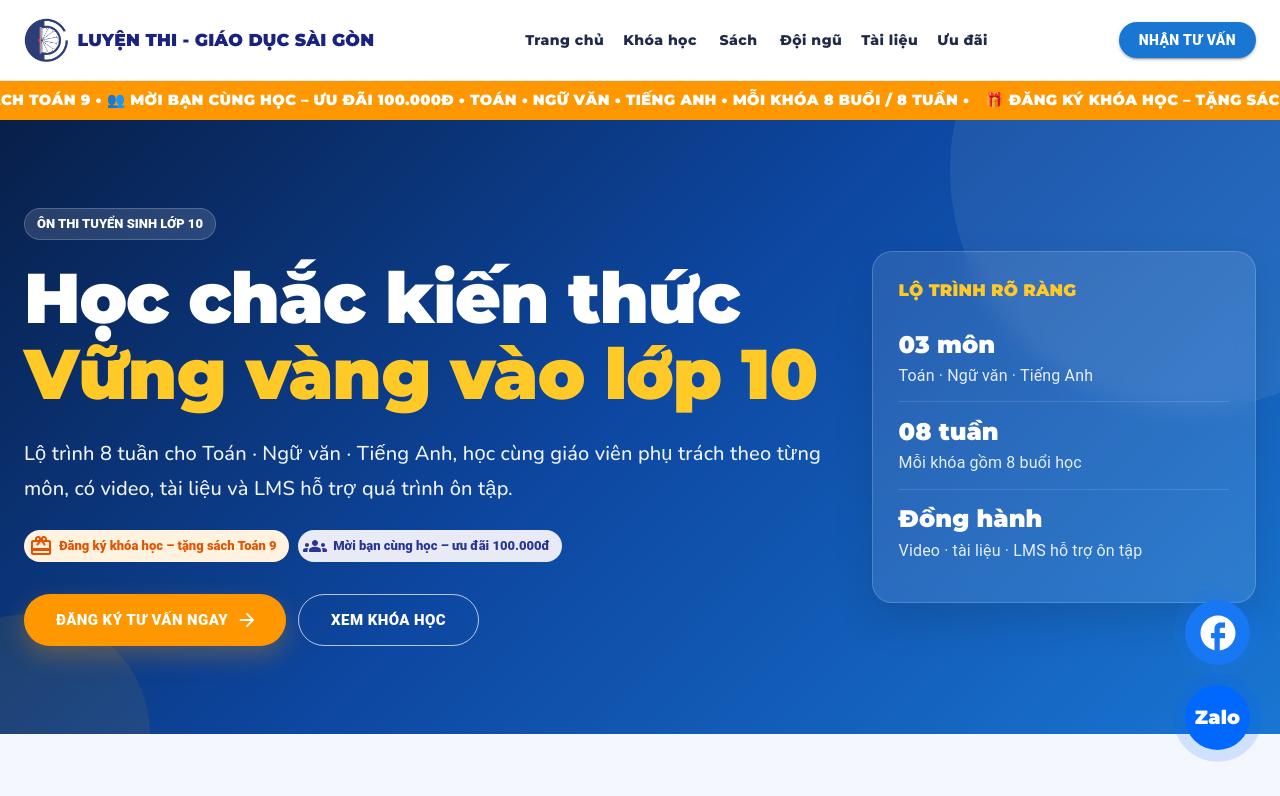
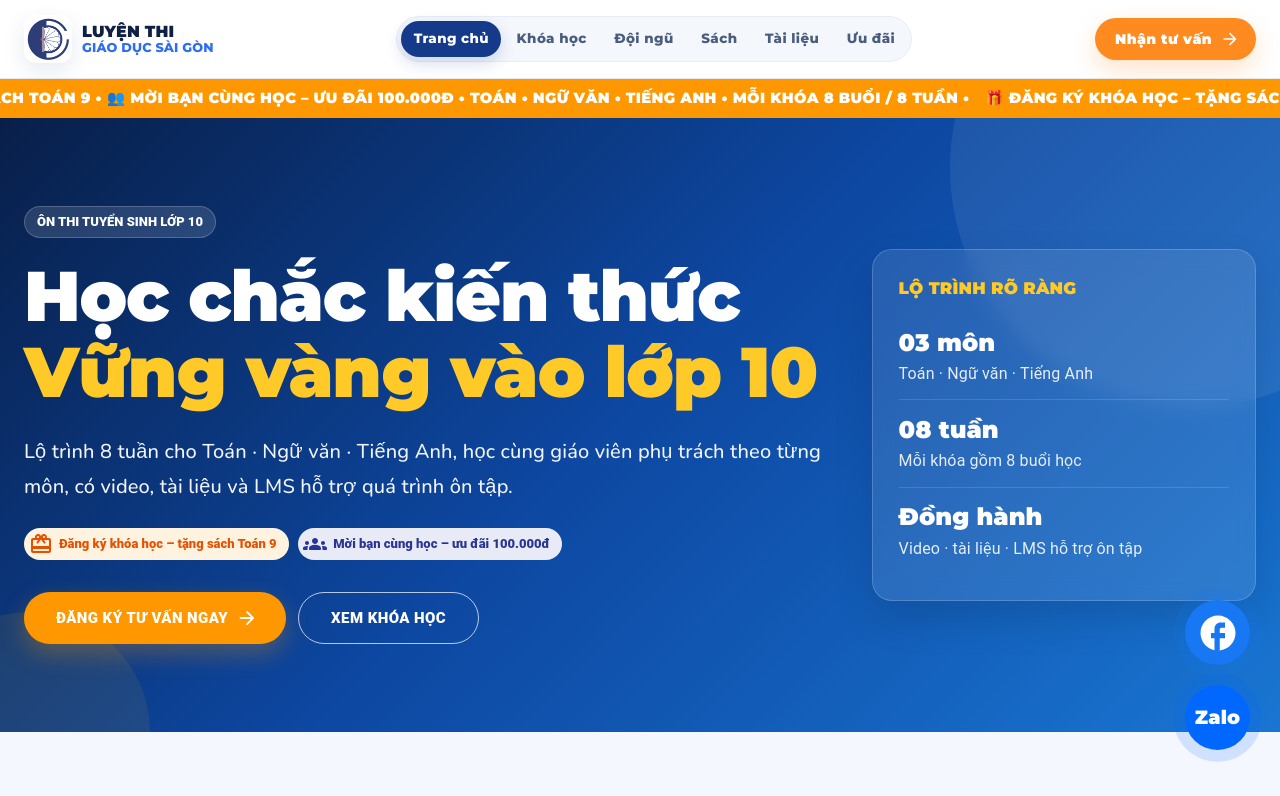
Before and after one commit to khanhu2805/luyen-thi-gdsg, a Next.js app: page / in a window 1280 px wide. Shown: the top 796 px of the page. Built offline with nearby package versions, Linux system fonts and the light colour scheme.

Commit message:
Redesign navigation with modern glass header

```diff
--- a/app/components/Header.tsx
+++ b/app/components/Header.tsx
@@ -12,75 +12,119 @@ import {
   ListItem,
   ListItemButton,
   ListItemText,
+  Stack,
   Toolbar,
   Typography,
 } from '@mui/material';
-import CloseIcon from '@mui/icons-material/Close';
-import MenuIcon from '@mui/icons-material/Menu';
+import ArrowForwardRoundedIcon from '@mui/icons-material/ArrowForwardRounded';
+import CloseRoundedIcon from '@mui/icons-material/CloseRounded';
+import MenuRoundedIcon from '@mui/icons-material/MenuRounded';
 import Image from 'next/image';
 import Link from 'next/link';
+import { usePathname } from 'next/navigation';
 
 const navItems = [
   { label: 'Trang chủ', path: '/' },
   { label: 'Khóa học', path: '/khoa-hoc' },
+  { label: 'Đội ngũ', path: '/doi-ngu' },
   { label: 'Sách', path: '/sach' },
-  { label: 'Đội ngũ', path: '/doi-ngu' },
   { label: 'Tài liệu', path: '/tai-lieu-on-luyen' },
   { label: 'Ưu đãi', path: '/chinh-sach' },
 ];
 
 export default function Header() {
+  const pathname = usePathname();
   const [mobileOpen, setMobileOpen] = useState(false);
   const [isScrolled, setIsScrolled] = useState(false);
 
   useEffect(() => {
-    const handleScroll = () => setIsScrolled(window.scrollY > 20);
-    window.addEventListener('scroll', handleScroll);
+    const handleScroll = () => setIsScrolled(window.scrollY > 12);
+    handleScroll();
+    window.addEventListener('scroll', handleScroll, { passive: true });
     return () => window.removeEventListener('scroll', handleScroll);
   }, []);
 
-  const navLinkStyle = {
-    fontWeight: 800,
-    fontFamily: "'Montserrat', sans-serif",
-    color: '#1f2a4a',
-    textTransform: 'none',
-    fontSize: '0.88rem',
-    px: 1.2,
-    whiteSpace: 'nowrap',
-    '&:hover': { color: '#1976d2', bgcolor: 'transparent' },
+  const isActive = (path: string) => {
+    if (path === '/') return pathname === '/';
+    return pathname.startsWith(path);
   };
 
   return (
     <>
       <AppBar
         position="sticky"
-        elevation={isScrolled ? 4 : 0}
+        elevation={0}
         sx={{
-          bgcolor: isScrolled ? 'rgba(255,255,255,.93)' : 'white',
-          color: '#1f2a4a',
-          backdropFilter: isScrolled ? 'blur(10px)' : 'none',
-          borderBottom: isScrolled ? 'none' : '1px solid #edf0f4',
+          color: '#102044',
+          bgcolor: isScrolled ? 'rgba(255,255,255,.90)' : 'rgba(255,255,255,.96)',
+          backdropFilter: 'blur(18px)',
+          WebkitBackdropFilter: 'blur(18px)',
+          borderBottom: isScrolled
+            ? '1px solid rgba(193,207,231,.72)'
+            : '1px solid rgba(224,231,242,.86)',
+          boxShadow: isScrolled ? '0 10px 32px rgba(15,48,105,.08)' : 'none',
+          transition: 'all .28s ease',
+          zIndex: 1300,
         }}
       >
         <Container maxWidth="xl">
-          <Toolbar disableGutters sx={{ minHeight: { xs: 70, md: 80 } }}>
-            <Box sx={{ display: 'flex', alignItems: 'center', flexGrow: { xs: 1, md: 0 }, mr: 2.5 }}>
-              <Link href="/" style={{ display: 'flex', alignItems: 'center', textDecoration: 'none' }}>
-                <Image src="/Logo_cty_sach.png" alt="Logo Giáo dục Sài Gòn" width={44} height={44} />
+          <Toolbar disableGutters sx={{ minHeight: { xs: 68, md: 78 }, gap: 2 }}>
+            <Link
+              href="/"
+              style={{
+                display: 'flex',
+                alignItems: 'center',
+                textDecoration: 'none',
+                minWidth: 0,
+              }}
+            >
+              <Box
+                sx={{
+                  width: { xs: 42, md: 48 },
+                  height: { xs: 42, md: 48 },
+                  borderRadius: 3,
+                  bgcolor: 'white',
+                  display: 'grid',
+                  placeItems: 'center',
+                  boxShadow: '0 8px 22px rgba(15,48,105,.10)',
+                  flexShrink: 0,
+                }}
+              >
+                <Image
+                  src="/Logo_cty_sach.png"
+                  alt="Logo Giáo dục Sài Gòn"
+                  width={42}
+                  height={42}
+                />
+              </Box>
+
+              <Box sx={{ ml: 1.25, display: { xs: 'none', sm: 'block' }, minWidth: 0 }}>
                 <Typography
                   sx={{
-                    ml: 1.2,
+                    fontFamily: "'Montserrat', sans-serif",
                     fontWeight: 900,
-                    fontFamily: "'Montserrat', sans-serif",
-                    color: '#1a237e',
-                    fontSize: { xs: '.9rem', lg: '1.08rem' },
-                    display: { xs: 'none', sm: 'block' },
+                    color: '#102044',
+                    fontSize: { sm: '.88rem', lg: '1rem' },
+                    lineHeight: 1.1,
+                    whiteSpace: 'nowrap',
                   }}
                 >
-                  LUYỆN THI - GIÁO DỤC SÀI GÒN
+                  LUYỆN THI
                 </Typography>
+                <Typography
+                  sx={{
+                    fontFamily: "'Montserrat', sans-serif",
+                    fontWeight: 800,
+                    color: '#2f6fed',
+                    fontSize: { sm: '.72rem', lg: '.8rem' },
+                    lineHeight: 1.2,
+                    whiteSpace: 'nowrap',
+                  }}
+                >
+                  GIÁO DỤC SÀI GÒN
+                </Typography>
+              </Box>
             </Link>
-            </Box>
 
             <Box
               sx={{
@@ -89,23 +133,69 @@ export default function Header() {
                 justifyContent: 'center',
               }}
             >
-              {navItems.map((item) => (
-                <Button key={item.label} component={Link} href={item.path} sx={navLinkStyle}>
+              <Stack
+                direction="row"
+                spacing={0.35}
+                sx={{
+                  p: 0.5,
+                  borderRadius: 999,
+                  bgcolor: '#f4f7fc',
+                  border: '1px solid #e6edf7',
+                }}
+              >
+                {navItems.map((item) => {
+                  const active = isActive(item.path);
+                  return (
+                    <Button
+                      key={item.label}
+                      component={Link}
+                      href={item.path}
+                      sx={{
+                        minWidth: 0,
+                        px: { md: 1.25, lg: 1.55 },
+                        py: 0.8,
+                        borderRadius: 999,
+                        textTransform: 'none',
+                        fontFamily: "'Montserrat', sans-serif",
+                        fontWeight: 800,
+                        fontSize: { md: '.76rem', lg: '.84rem' },
+                        color: active ? 'white' : '#4b5d7e',
+                        bgcolor: active ? '#153a8a' : 'transparent',
+                        boxShadow: active ? '0 6px 16px rgba(21,58,138,.18)' : 'none',
+                        '&:hover': {
+                          bgcolor: active ? '#153a8a' : '#eaf1fb',
+                          color: active ? 'white' : '#153a8a',
+                        },
+                      }}
+                    >
                       {item.label}
                     </Button>
-              ))}
+                  );
+                })}
+              </Stack>
             </Box>
 
             <Button
               component={Link}
               href="/#form-dang-ky"
               variant="contained"
+              endIcon={<ArrowForwardRoundedIcon />}
+              className="shine-button"
               sx={{
                 display: { xs: 'none', md: 'inline-flex' },
                 borderRadius: 999,
                 px: 2.5,
+                py: 1.05,
+                textTransform: 'none',
+                fontFamily: "'Montserrat', sans-serif",
                 fontWeight: 900,
                 whiteSpace: 'nowrap',
+                bgcolor: '#ff8a1f',
+                boxShadow: '0 10px 24px rgba(255,138,31,.24)',
+                '&:hover': {
+                  bgcolor: '#f57c00',
+                  boxShadow: '0 12px 28px rgba(255,138,31,.30)',
+                },
               }}
             >
               Nhận tư vấn
@@ -113,32 +203,86 @@ export default function Header() {
 
             <IconButton
               onClick={() => setMobileOpen(true)}
-              sx={{ display: { xs: 'inline-flex', md: 'none' } }}
+              sx={{
+                ml: 'auto',
+                display: { xs: 'inline-flex', md: 'none' },
+                bgcolor: '#f2f6fd',
+                color: '#153a8a',
+                '&:hover': { bgcolor: '#e8effa' },
+              }}
               aria-label="Mở menu"
             >
-              <MenuIcon />
+              <MenuRoundedIcon />
             </IconButton>
           </Toolbar>
         </Container>
       </AppBar>
 
-      <Drawer anchor="right" open={mobileOpen} onClose={() => setMobileOpen(false)}>
-        <Box sx={{ width: 300, p: 2 }}>
-          <Box sx={{ display: 'flex', alignItems: 'center', justifyContent: 'space-between', mb: 2 }}>
-            <Image src="/Logo_cty_sach.png" alt="Logo" width={42} height={42} />
-            <IconButton onClick={() => setMobileOpen(false)} aria-label="Đóng menu">
-              <CloseIcon />
+      <Drawer
+        anchor="right"
+        open={mobileOpen}
+        onClose={() => setMobileOpen(false)}
+        slotProps={{
+          paper: {
+            sx: {
+              width: 'min(88vw, 340px)',
+              bgcolor: '#f8fbff',
+              backgroundImage:
+                'radial-gradient(circle at 100% 0%, rgba(47,111,237,.10), transparent 35%)',
+            },
+          },
+        }}
+      >
+        <Box sx={{ p: 2.5 }}>
+          <Stack direction="row" sx={{ alignItems: 'center', justifyContent: 'space-between', mb: 2 }}>
+            <Stack direction="row" spacing={1.2} sx={{ alignItems: 'center' }}>
+              <Box
+                sx={{
+                  width: 44,
+                  height: 44,
+                  borderRadius: 2.8,
+                  bgcolor: 'white',
+                  display: 'grid',
+                  placeItems: 'center',
+                  boxShadow: '0 8px 20px rgba(15,48,105,.10)',
+                }}
+              >
+                <Image src="/Logo_cty_sach.png" alt="Logo" width={38} height={38} />
+              </Box>
+              <Box>
+                <Typography sx={{ fontWeight: 900, fontFamily: "'Montserrat', sans-serif", color: '#102044' }}>
+                  LUYỆN THI
+                </Typography>
+                <Typography sx={{ fontWeight: 800, fontSize: '.76rem', color: '#2f6fed' }}>
+                  GIÁO DỤC SÀI GÒN
+                </Typography>
+              </Box>
+            </Stack>
+
+            <IconButton
+              onClick={() => setMobileOpen(false)}
+              aria-label="Đóng menu"
+              sx={{ bgcolor: 'white', border: '1px solid #e7edf7' }}
+            >
+              <CloseRoundedIcon />
             </IconButton>
-          </Box>
+          </Stack>
 
-          <List>
-            {navItems.map((item) => (
-              <ListItem key={item.label} disablePadding>
+          <List sx={{ py: 1 }}>
+            {navItems.map((item) => {
+              const active = isActive(item.path);
+              return (
+                <ListItem key={item.label} disablePadding sx={{ mb: 0.6 }}>
                   <ListItemButton
                     component={Link}
                     href={item.path}
                     onClick={() => setMobileOpen(false)}
-                  sx={{ borderRadius: 2 }}
+                    sx={{
+                      borderRadius: 3,
+                      py: 1.25,
+                      bgcolor: active ? '#eaf2ff' : 'transparent',
+                      color: active ? '#153a8a' : '#3f506f',
+                    }}
                   >
                     <ListItemText
                       primary={item.label}
@@ -146,26 +290,51 @@ export default function Header() {
                         primary: {
                           sx: {
                             fontFamily: "'Montserrat', sans-serif",
-                          fontWeight: 800,
+                            fontWeight: active ? 900 : 800,
                           },
                         },
                       }}
                     />
                   </ListItemButton>
                 </ListItem>
-            ))}
+              );
+            })}
           </List>
 
+          <Box
+            sx={{
+              mt: 2,
+              p: 2.2,
+              borderRadius: 3.5,
+              bgcolor: '#102a66',
+              color: 'white',
+            }}
+          >
+            <Typography sx={{ fontFamily: "'Montserrat', sans-serif", fontWeight: 900 }}>
+              Cần hỗ trợ chọn lớp?
+            </Typography>
+            <Typography variant="body2" sx={{ mt: 0.6, opacity: 0.82, lineHeight: 1.6 }}>
+              Chọn môn quan tâm, đội ngũ tư vấn sẽ hỗ trợ gia đình.
+            </Typography>
             <Button
               component={Link}
               href="/#form-dang-ky"
               onClick={() => setMobileOpen(false)}
               fullWidth
               variant="contained"
-            sx={{ mt: 2, borderRadius: 999, py: 1.3, fontWeight: 900 }}
+              sx={{
+                mt: 2,
+                borderRadius: 999,
+                py: 1.15,
+                textTransform: 'none',
+                fontWeight: 900,
+                bgcolor: '#ff8a1f',
+                '&:hover': { bgcolor: '#f57c00' },
+              }}
             >
-            Nhận tư vấn
+              Đăng ký tư vấn
             </Button>
+          </Box>
         </Box>
       </Drawer>
     </>
```
Lines whose indentation alone changed are shown as unchanged.
